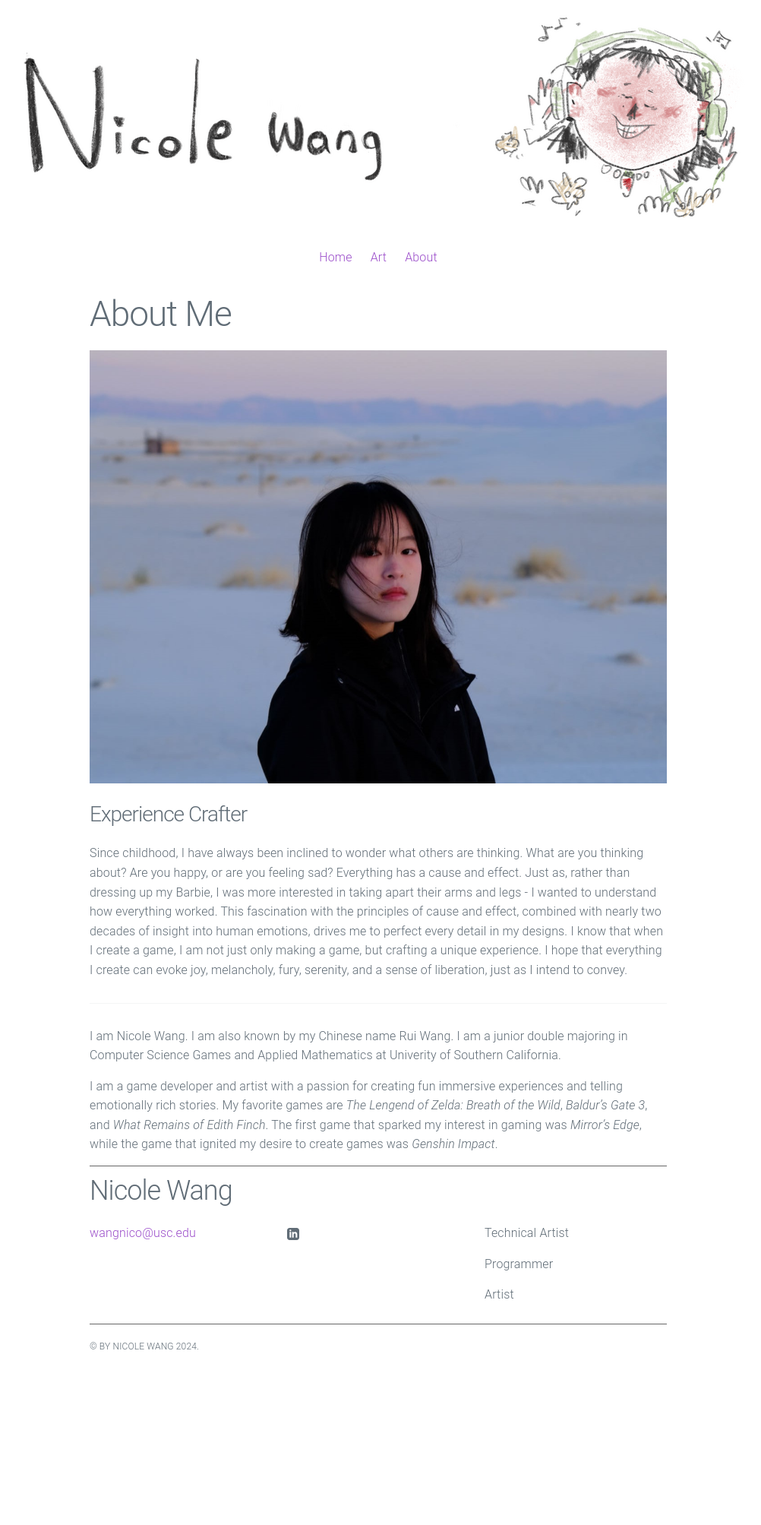
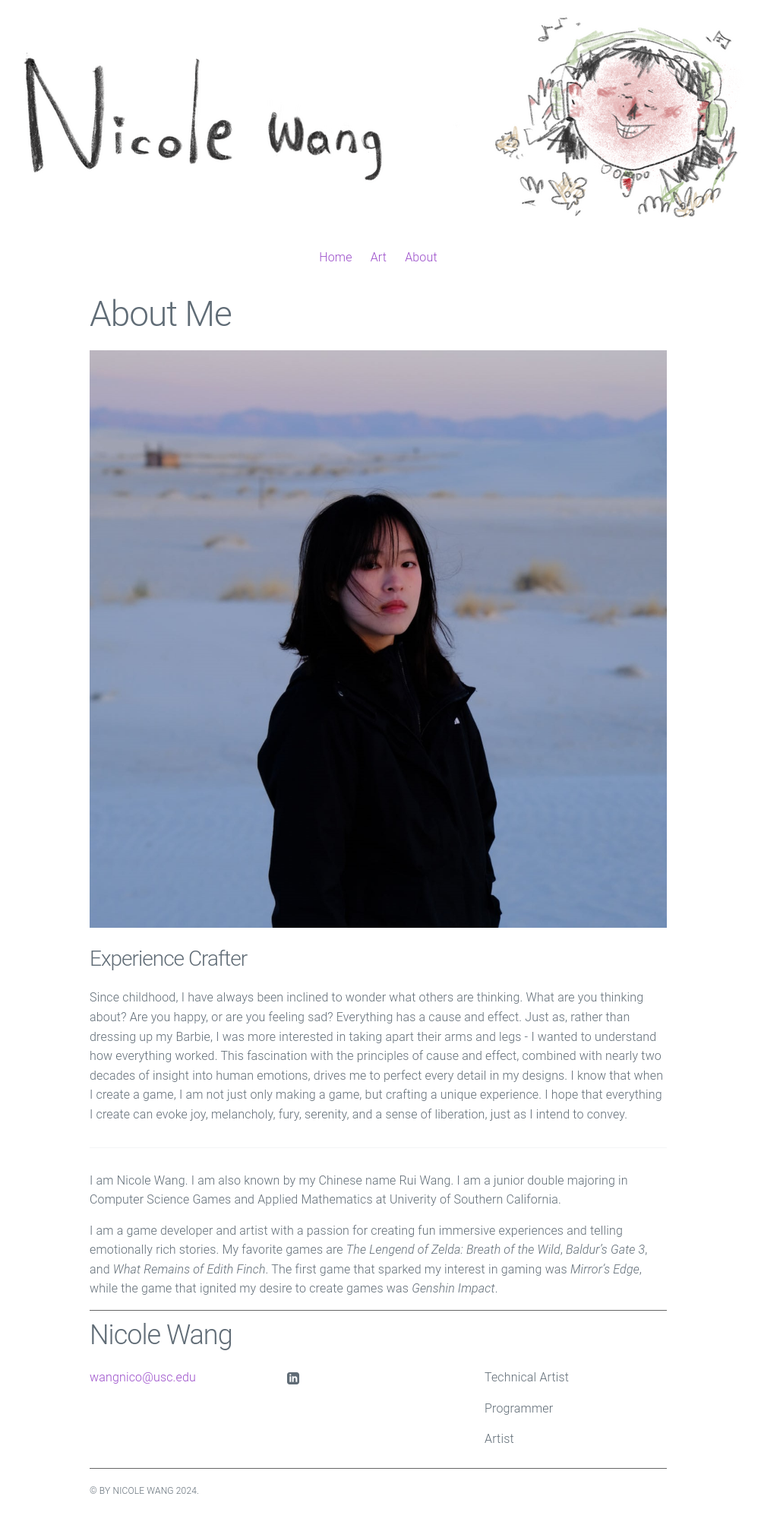
Before and after one commit to NicoWWW/NicoWWW.github.io, a Jekyll site: the page built from about.md, in a window 1280 px wide. Shown: the whole page at 76% size, without its empty margins (142-1144 px from the left). Built offline with Jekyll 4.4.1, drawn with Linux system fonts in a browser that asks for light colours; before the commit the page ends 1817 px from its top, so only the background shows below that.

Commit message:
profile photo

```diff
--- a/about.md
+++ b/about.md
@@ -4,7 +4,7 @@ title: "About Me"
 permalink: /about/
 ---
 
-![Picture 1](/assets/profile2.jpg)
+![Picture 1](/assets/profile22.jpg)
 
 ### Experience Crafter
 
```
Also changed, not shown: assets/profile22.jpg (added).
